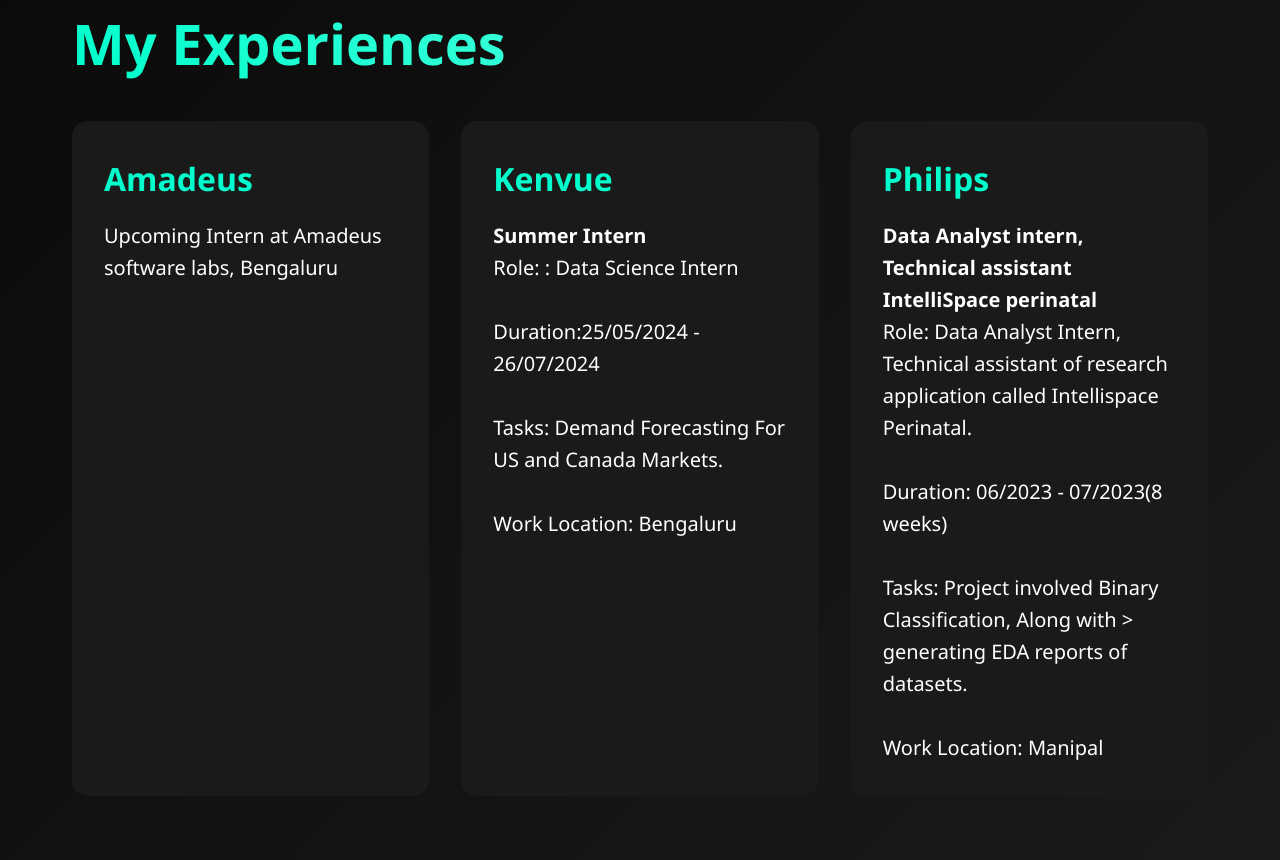
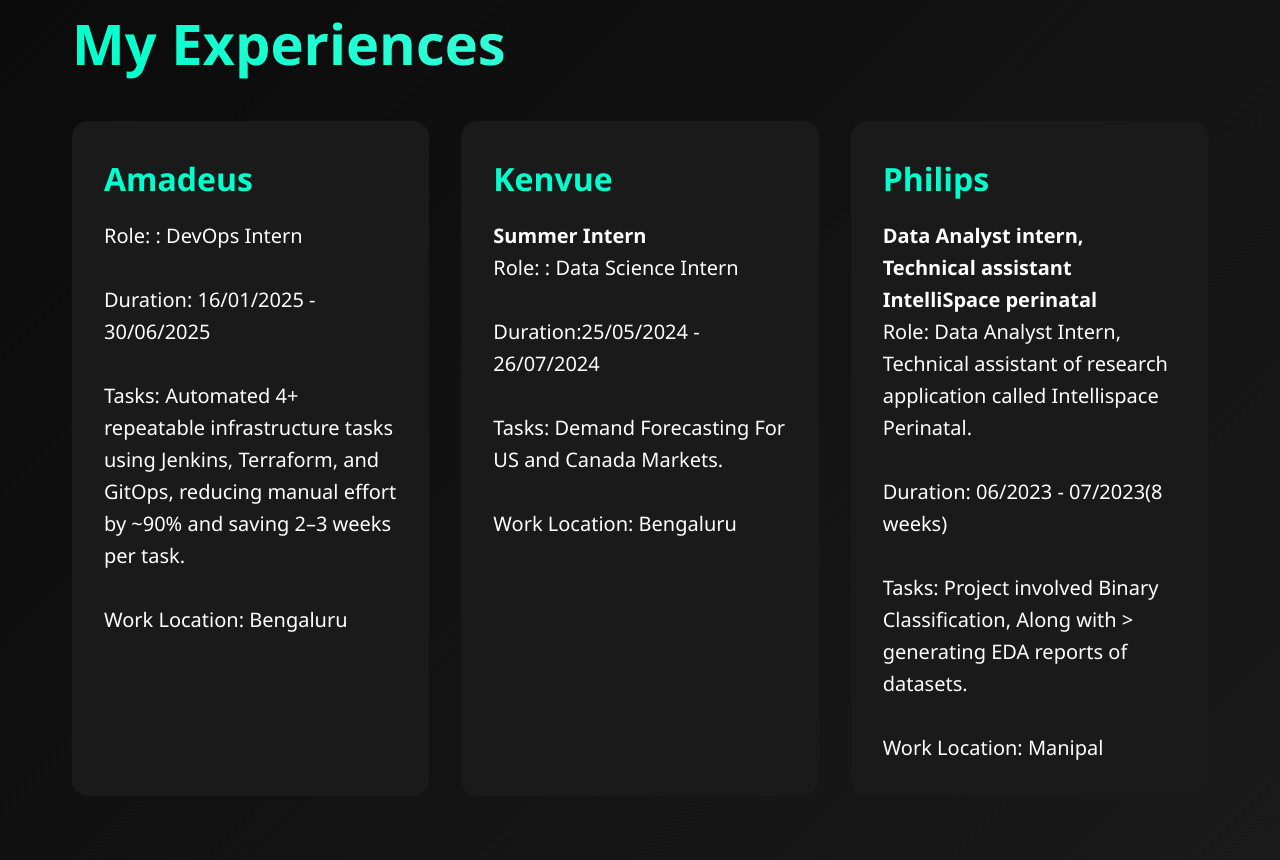
Before and after one commit to SieGe0701/portfolio, a Flask app: page /Work_Experience in a window 1280 px wide. Shown: the part 125-985 px from the top of the page. Run offline with Flask 3, Linux system fonts and the light colour scheme.

Commit message:
Update Amadeus experience

```diff
--- a/templates/Work_Experience.html
+++ b/templates/Work_Experience.html
@@ -29,7 +29,12 @@
         <div class="grid">
             <div class="skill-item">
                 <h2>Amadeus</h2>
-                <p>Upcoming Intern at Amadeus software labs, Bengaluru</p>
+                <p>
+                    Role: : DevOps Intern <br><br>
+                    Duration: 16/01/2025 - 30/06/2025 <br> <br>
+                    Tasks: Automated 4+ repeatable infrastructure tasks using Jenkins, Terraform, and GitOps, reducing manual effort by ~90% and saving 2–3 weeks per task.<br><br>
+                    Work Location: Bengaluru
+                </p>
             </div>
             <div class="skill-item">
                 <h2>Kenvue</h2>
```
